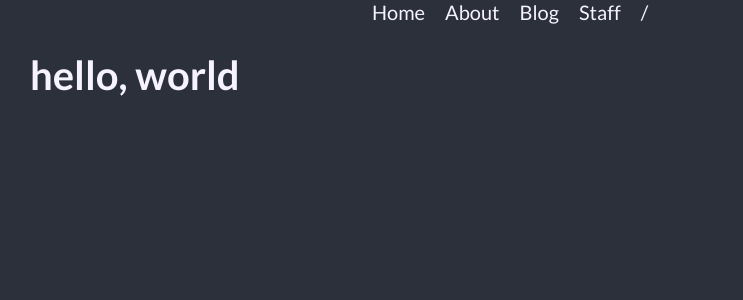
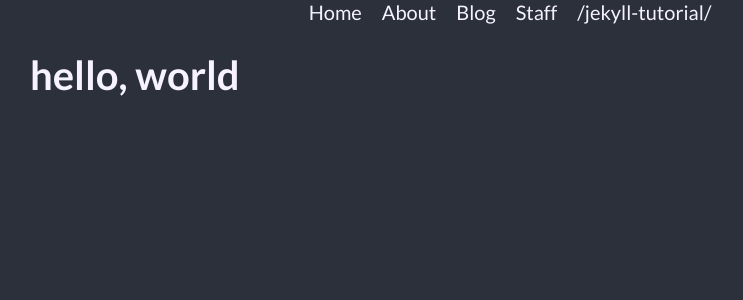
Before and after one commit to lauriejefferson/jekyll-tutorial, a Jekyll site: the page built from index.html, in a window 1280 px wide. Shown: the top 300 px of the page, without its empty margins (130-873 px from the left). Built offline with Jekyll 4.4.1, drawn with Linux system fonts in a browser that asks for light colours.

Commit message:
testing page url

```diff
--- a/_includes/navigation.html
+++ b/_includes/navigation.html
@@ -2,6 +2,6 @@
   {% for item in site.data.navigation %}
     <a href="{{ item.link }}" {% if page.url == item.link %} class="current"{% endif %}>{{item.name}}</a>
   {% endfor %}
-  {{item.link}}
-  {{page.url}}
+  <!-- {{item.link}} -->
+  {{ page.url | relative_url }}
 </nav>
```
